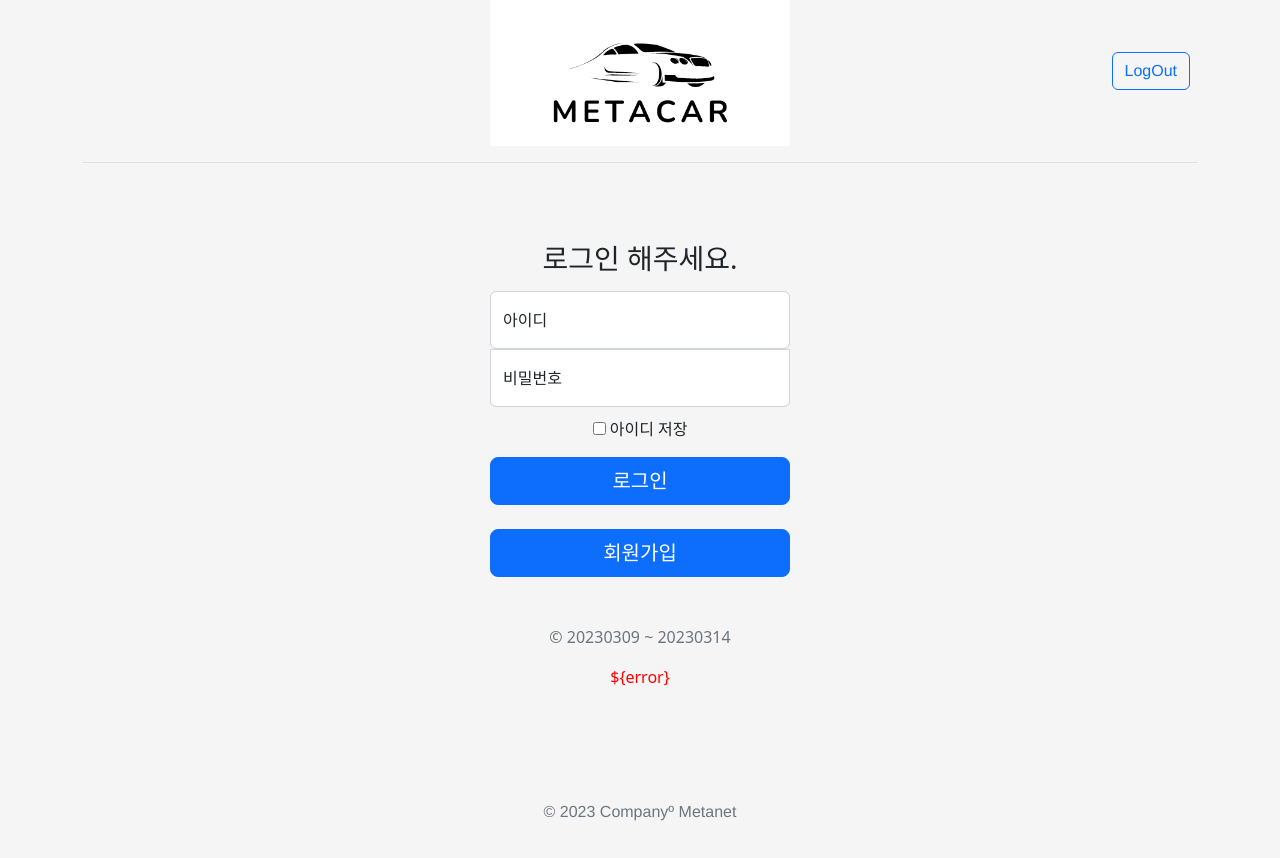
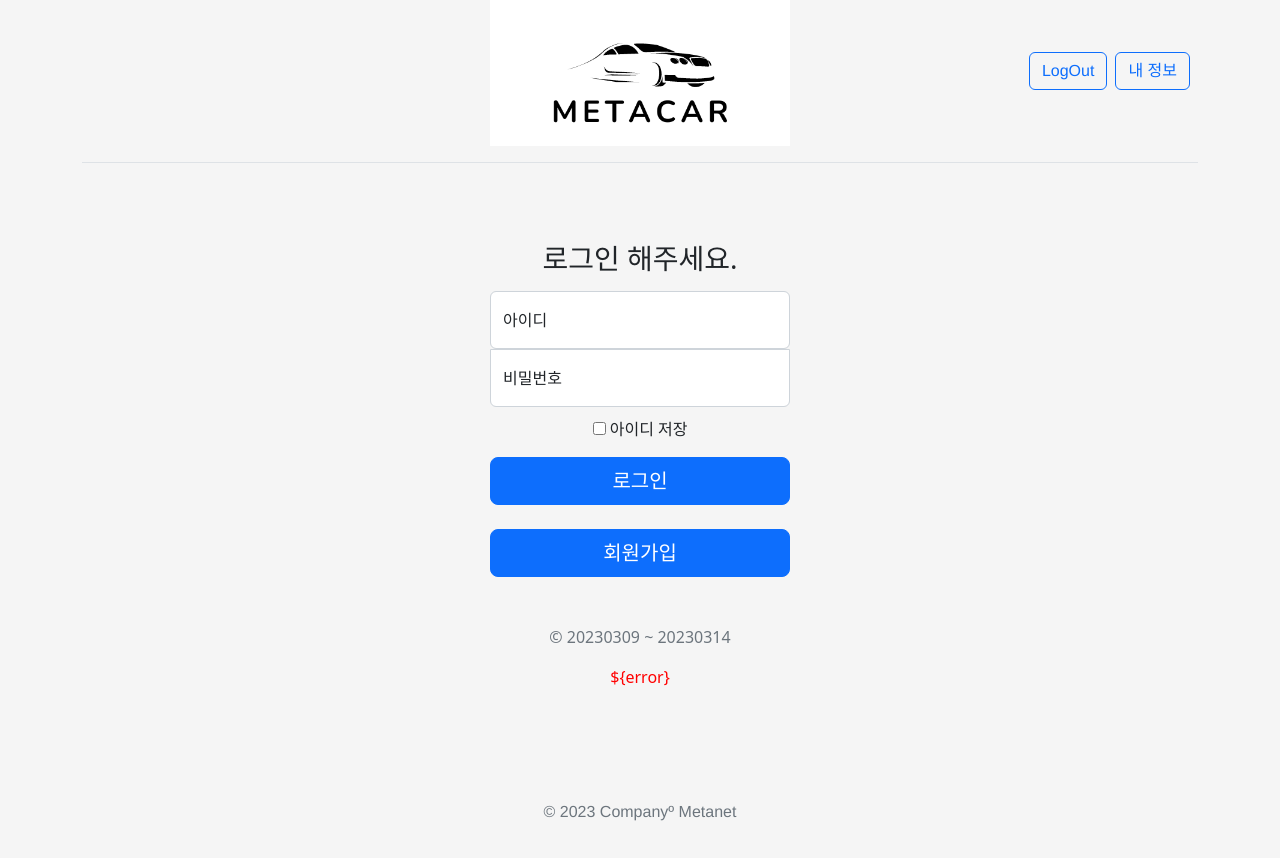
Before and after one commit to MetaCar-Project/vue-metaCar, a Vue app: page /metaCar/login in a window 1280 px wide. Shown: the top 858 px of the page. Built offline with nearby package versions, Linux system fonts and the light colour scheme; sample sign-in values are in the browser's storage.

Commit message:
0328/반납버튼,내정보이동버튼/한예찬

```diff
--- a/src/components/CarReturnButton.vue
+++ b/src/components/CarReturnButton.vue
@@ -7,20 +7,21 @@
 
 <script>
 import axios from "axios";
-import { useRoute } from "vue-router";
+
 export default {
 
     setup() {
-        const route = useRoute();
-        const paramid = route.params.id;
-
+        const paramid = sessionStorage.getItem("id");
+        const token = sessionStorage.getItem("token");
         const returnCar = async () => {
 
             const data = {
                 id: paramid,
             };
             try {
-                await axios.post('/return', data);
+                await axios.post('/return', data, {headers:{Authorization : token
+
+                }});
                 alert('반납이 완료되었습니다.');
                 location.reload();
             } catch (error) {
@@ -29,7 +30,6 @@ export default {
             }
 
         };
-        returnCar();
 
 
         return {
--- a/src/components/HeaderComponent.vue
+++ b/src/components/HeaderComponent.vue
@@ -19,6 +19,7 @@
       <router-link to="/metaCar/login">
         <button type="button" class="btn btn-outline-primary me-2" v-if="headerstate">Login</button>
         <button type="button" class="btn btn-outline-primary me-2" v-if="!headerstate" @click.prevent="logout()">LogOut</button>
+        <button type="button" class="btn btn-outline-primary me-2" v-if="!headerstate" @click.prevent="profile()">내 정보</button>
       </router-link>
 
       <router-link to="/metaCar/signup">
@@ -30,6 +31,7 @@
 
 <script>
 import { ref } from 'vue';
+import { useRouter } from 'vue-router';
 export default {
   setup() {
     const headerstate = ref(false);
@@ -52,9 +54,22 @@ export default {
       sessionStorage.clear();
       location.reload();
     }
+
+    const router = useRouter();
+
+    const sessionid = sessionStorage.getItem("id");
+
+    const profile = () => {
+          router.push({
+              name: "Profile",
+              params:{"id" : sessionid}
+          });
+        }
+
     return {
       logout,
-      headerstate
+      headerstate,
+      profile
     }
     }
 
--- a/src/pages/Main.vue
+++ b/src/pages/Main.vue
@@ -132,6 +132,7 @@
         <use xlink:href="metaCar/main"></use>
         <span class="fs-4" style="text-align: center">예약된 차 확인</span>
       </a>
+      <CarReturnButtonvue/>
       <hr />
       <div>
         <div v-if="rental_id == ''">나는 비로그인</div>
@@ -189,6 +190,10 @@ import Axios from "axios";
 import { useRouter } from 'vue-router';
 import CarReturnButtonvue from '@/components/CarReturnButton.vue';
 export default {
+  components: {
+		CarReturnButtonvue,
+	},
+
   setup() {
     const router = useRouter();
     const error = ref("");
@@ -300,6 +305,8 @@ checkid();
 
 
 
+
+
     return { getCarList, car_axios, submitForm, checkValue, carSmall, carMiddle, carBig, carSUV, keyword, zoneType,};
   },
 };
```
